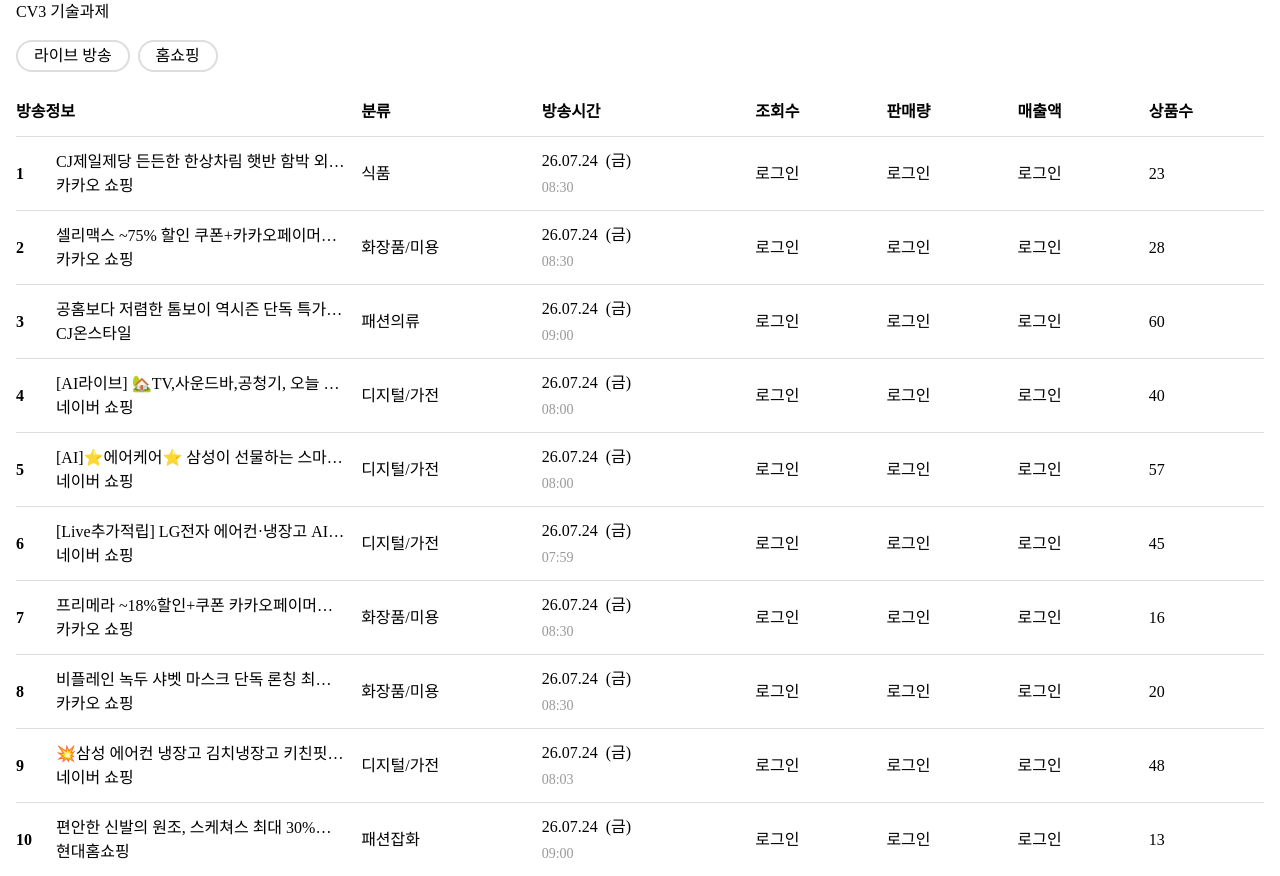
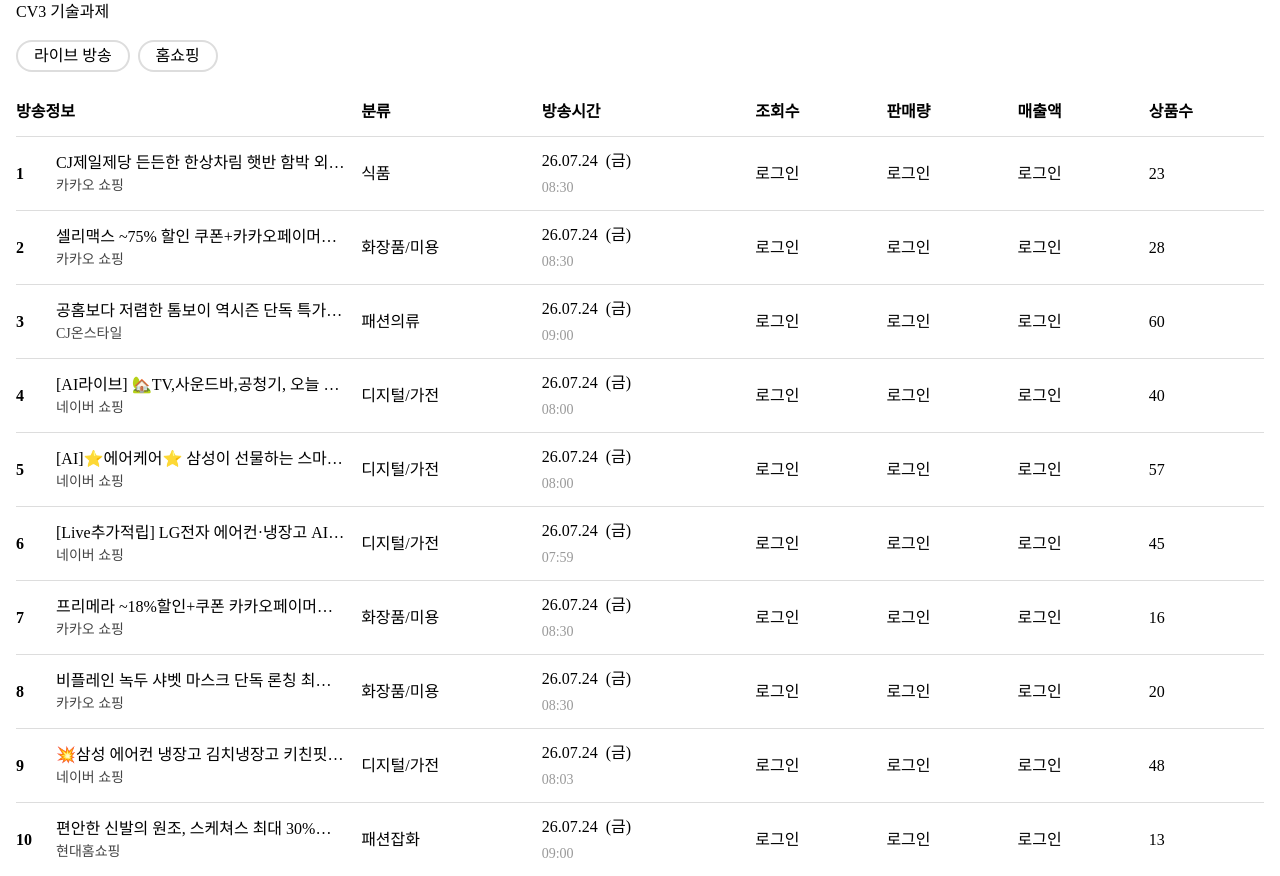
Before and after one commit to LDH9276/cv3-project, a React (Vite) app: page / in a window 1280 px wide. Built offline with nearby package versions, Linux system fonts and the light colour scheme; a small style sheet from the web is missing.

Commit message:
style: 플랫폼명 스타일링

```diff
--- a/src/App.css
+++ b/src/App.css
@@ -69,6 +69,11 @@ main{
   text-overflow: ellipsis;
 }
 
+.item-platform{
+  font-size: 14px;
+  color: #454545;
+}
+
 .broadcast-datetime{
   display: grid;
   gap: 0.25rem;
```
